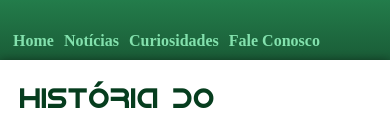
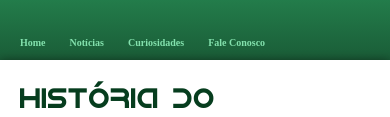
Before and after one commit to Red0Dev/Desafio01-CursoemVideo, a plain HTML site: page index.html in a window 390 px wide. Shown: the part 178-295 px from the top of the page. Drawn offline with Linux system fonts and the light colour scheme.

Commit message:
Commit final no menu para mobile

```diff
--- a/style.css
+++ b/style.css
@@ -213,7 +213,7 @@ footer a img {
 
 @media screen and (max-width: 480px) and (orientation: portrait) {
     li a {
-        padding: 0 3px;
+        font-size: 10px;
     }
     .extra ul {
         columns: 1;
```
